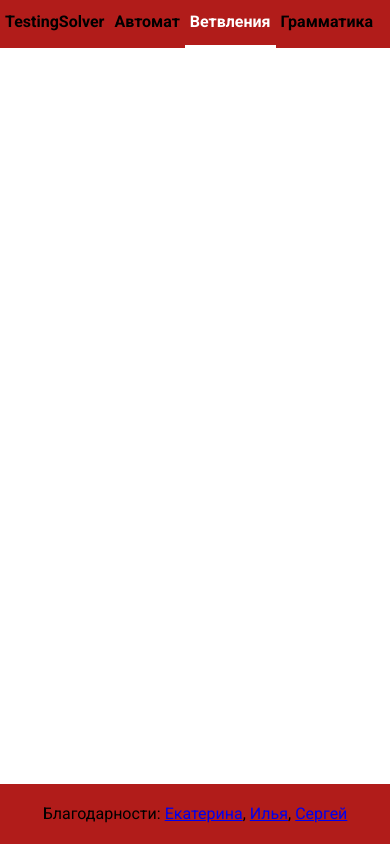
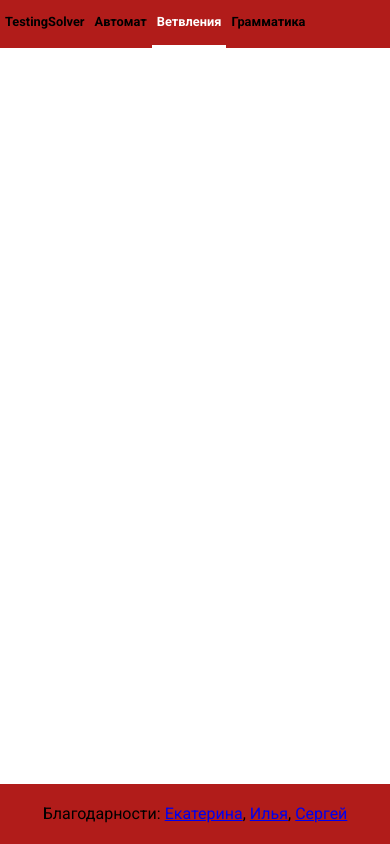
Before and after one commit to Zakhse/hse-testing-solver, a Vue app: page /#/branches in a window 390 px wide. Built offline with nearby package versions, Linux system fonts and the light colour scheme; what vue-yandex-metrika would draw is missing.

Commit message:
Some style improvements

```diff
--- a/config/index.js
+++ b/config/index.js
@@ -13,7 +13,7 @@ module.exports = {
     proxyTable: {},
 
     // Various Dev Server settings
-    host: 'localhost', // can be overwritten by process.env.HOST
+    host: '0.0.0.0', // can be overwritten by process.env.HOST
     port: 8080, // can be overwritten by process.env.PORT, if port is in use, a free one will be determined
     autoOpenBrowser: false,
     errorOverlay: true,
--- a/src/assets/main.scss
+++ b/src/assets/main.scss
@@ -1,10 +1,16 @@
+@import '~normalize.css';
+
 html {
-    min-height: 100%;
+    min-height: 100vh;
     display: flex;
+    flex-direction: column;
+    flex-grow: 1;
+    flex-shrink: 1;
     --main-color: #00b256;
 }
 
 body {
+    min-height: 100%;
     display: flex;
     flex-direction: column;
     flex-grow: 1;
@@ -14,5 +20,4 @@ body {
     display: flex;
     flex-direction: column;
     flex-grow: 1;
-    min-height: 100%;
 }
--- a/src/components/Navigation.vue
+++ b/src/components/Navigation.vue
@@ -13,6 +13,7 @@
 
     #navigation_root {
         display: flex;
+        flex-shrink: 0;
         justify-content: flex-start;
         align-items: stretch;
         background-color: $main-color;
@@ -23,7 +24,9 @@
             align-items: center;
             padding-left: 5px;
             padding-right: 5px;
-
+            @media (max-width: 450px) {
+                font-size: 0.8em;
+            }
             &.brand-title {
                 font-weight: bold;
                 border-bottom: 3px solid $main-color;
--- a/src/components/StateMachine.vue
+++ b/src/components/StateMachine.vue
@@ -183,8 +183,7 @@ export default {
 </script>
 <style lang="scss">
     #state-machine_root {
-        margin-left: 20%;
-        margin-right: 20%;
+        margin: 7px 20% 7px 20%;
 
         @media (max-width: 750px) {
             margin-left: 10%;
```
